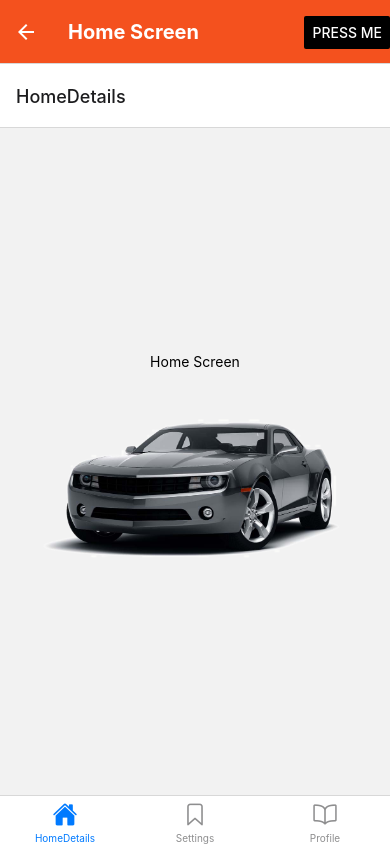
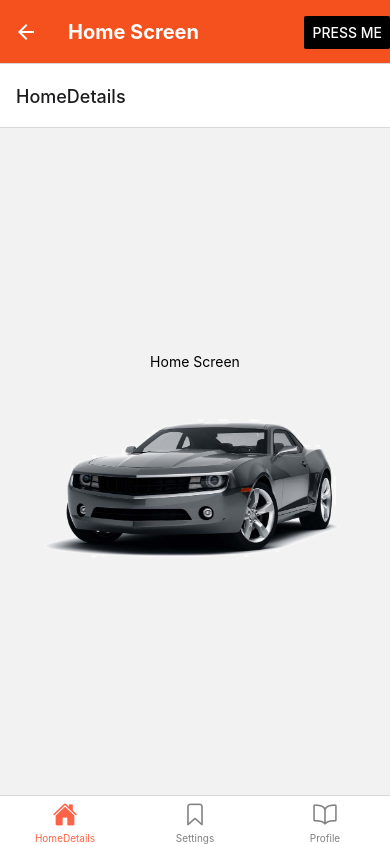
Before and after one commit to NickPosvystak/PhoneApp, a React Native app in the folder PhoneApp/: screen /Home in a window 390 px wide. Built offline with nearby package versions, Linux system fonts and the light colour scheme.

Commit message:
fix issue

```diff
--- a/PhoneApp/Screens/Home.js
+++ b/PhoneApp/Screens/Home.js
@@ -6,8 +6,6 @@ import { Ionicons } from "@expo/vector-icons";
 import Profile from "./Profile";
 import Settings from "./Settings";
 import HomeDetails from "./HomeDetails";
-
-
 
 const Tabs = createBottomTabNavigator();
 
@@ -27,17 +25,15 @@ const Home = () => {
           }
           return <Ionicons name={iconName} size={size} color={color} />;
         },
-      })}
-      tabBarOptions={{
-        tabBarActiveTintColor: "tomato",
-        tabBarInactiveTintColor: "gray",
         tabBarStyle: [
           {
             display: "flex",
           },
           null,
         ],
-      }}
+        tabBarActiveTintColor: "tomato",
+        tabBarInactiveTintColor: "gray",
+      })}
     >
       <Tabs.Screen name="HomeDetails" component={HomeDetails} />
       <Tabs.Screen name="Settings" component={Settings} />
```
Also changed, not shown: PhoneApp/index.js (added, +18 -0 lines).
